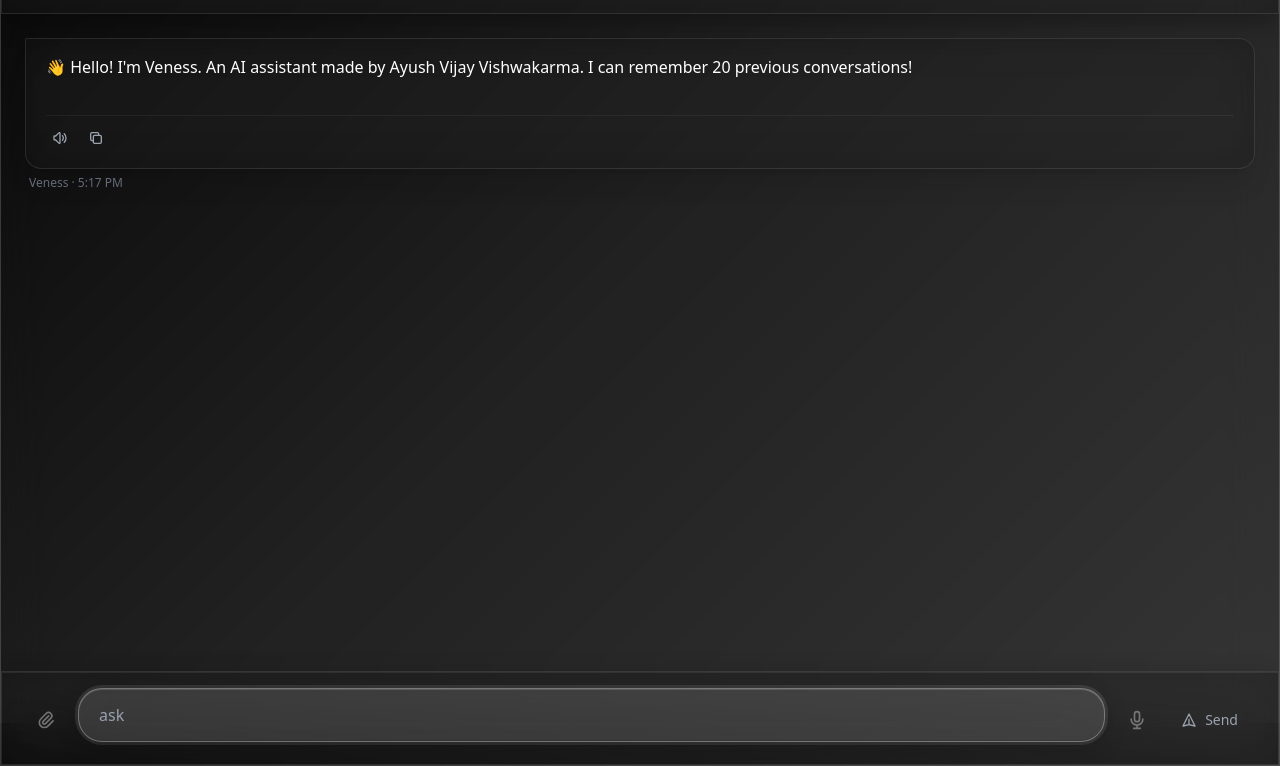
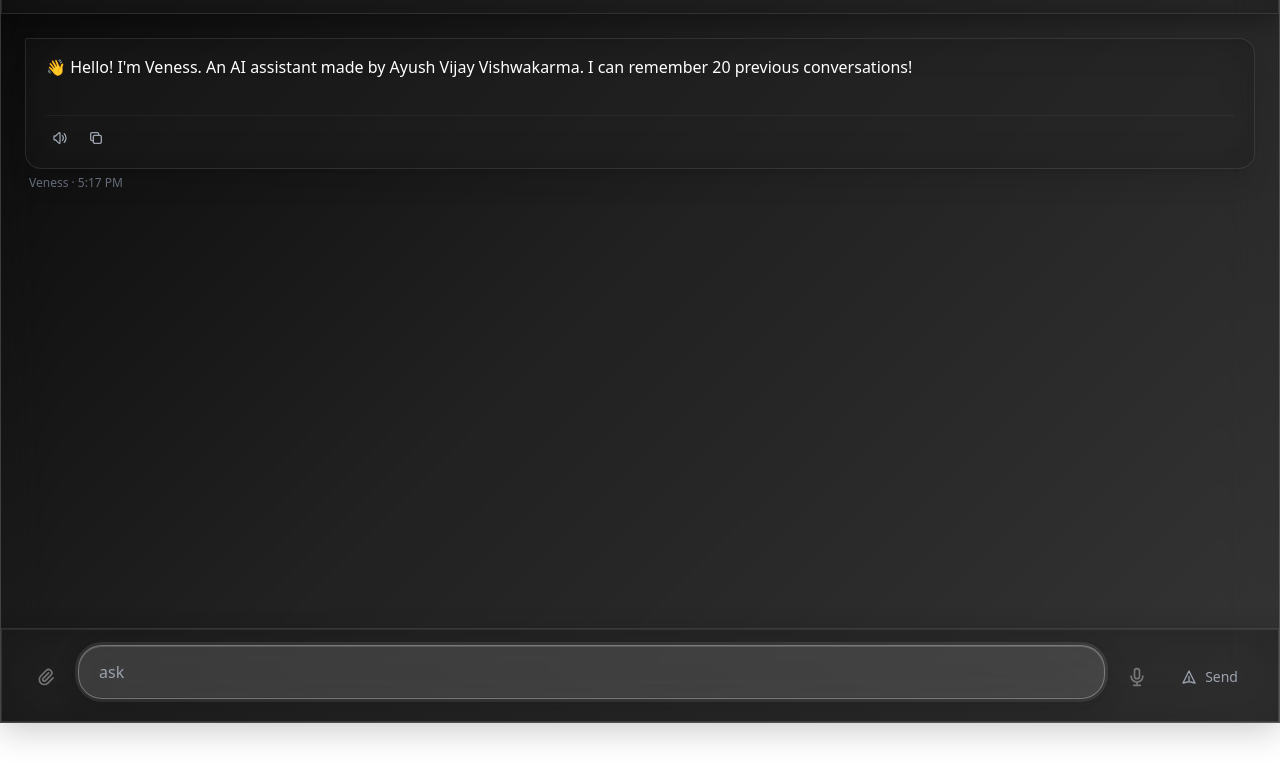
Before and after one commit to Ayush9324/veness, a website: page public/index.html in a window 1280 px wide. Shown: the part 77-843 px from the top of the page. After the commit the page ends 800 px from the top, so only its background shows below. Drawn offline with nearby package versions, Linux system fonts and the light colour scheme.

Commit message:
Restore and update CSS styles for UI components
Restored and updated CSS styles for body, glass effects, and various UI components.

```diff
--- a/public/styles.css
+++ b/public/styles.css
@@ -1,8 +1,12 @@
+html {
+  height: 100%;
+}
+
 body {
   font-family: system-ui, -apple-system, BlinkMacSystemFont, "Segoe UI", sans-serif;
   background: linear-gradient(135deg, #000000 0%, #1a1a1a 50%, #2d2d2d 100%);
   background-attachment: fixed;
-  min-height: 100dvh;
+  height: 100%;
   position: relative;
   z-index: 0;
 }
```
